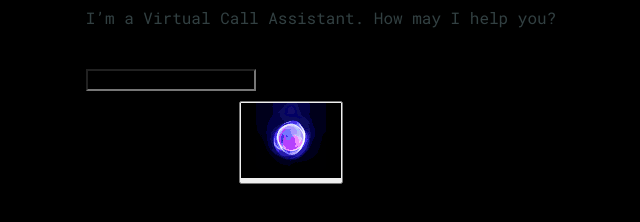
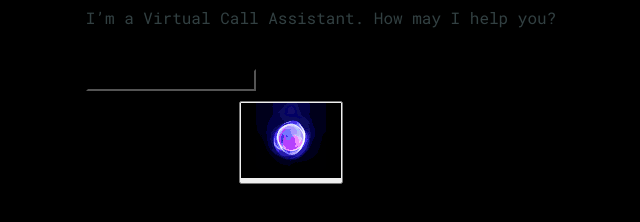
Before and after one commit to meharkp7/Ai-Call-Agent, a plain HTML site: page index.html in a window 1280 px wide. Shown: the part 462-684 px from the top of the page, 319-959 px from the left. Drawn offline with Linux system fonts and the light colour scheme.

Commit message:
Update index.html

```diff
--- a/index.html
+++ b/index.html
@@ -17,7 +17,7 @@
             </div>
             <h1>C A L L    A G E N T</h1>
             <p>I’m a Virtual Call Assistant. How may I help you?</p>
-            <input class="content" type="text" id="userInput" placeholder=" " style="background-color: black">
+            <input class="content" type="text" id="userInput" placeholder=" " style="background-color: black; border-color: black">
         </div>
         <div class="mic">
             <button class="mic-btn">
```
